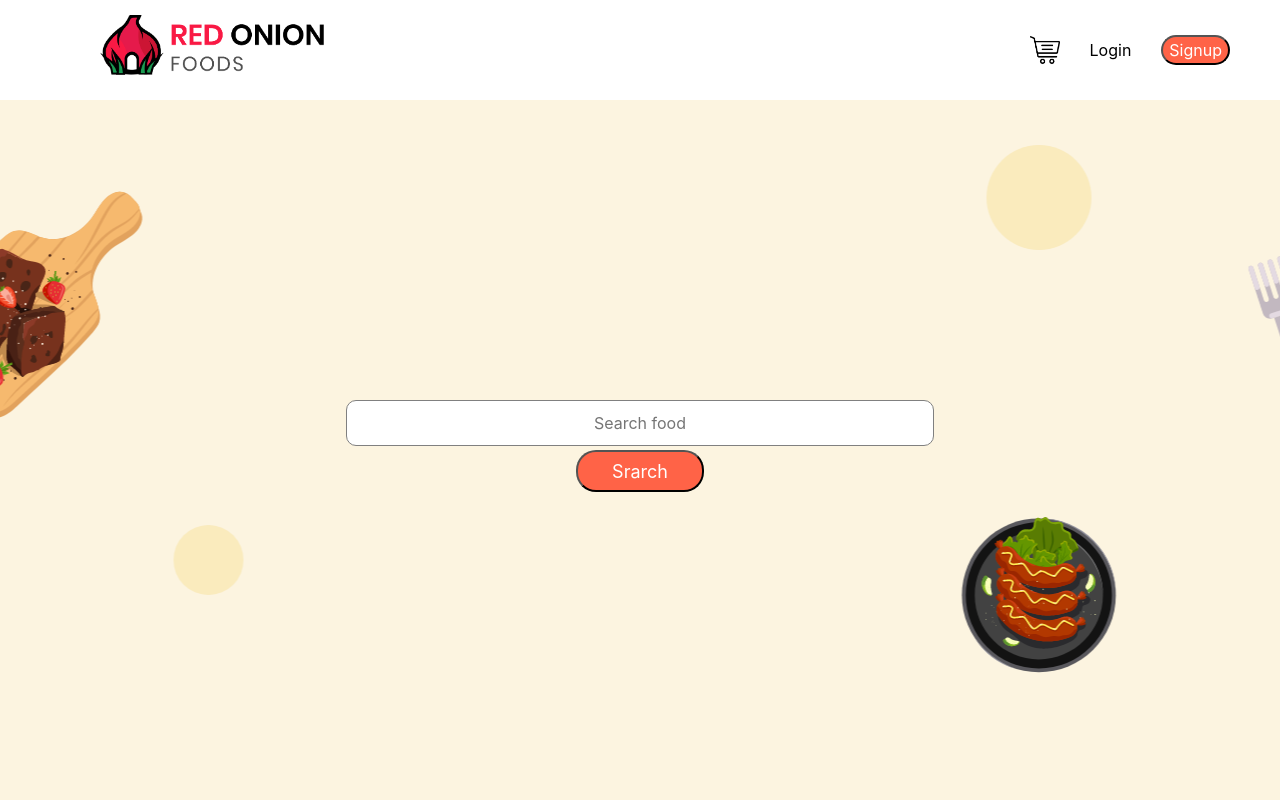
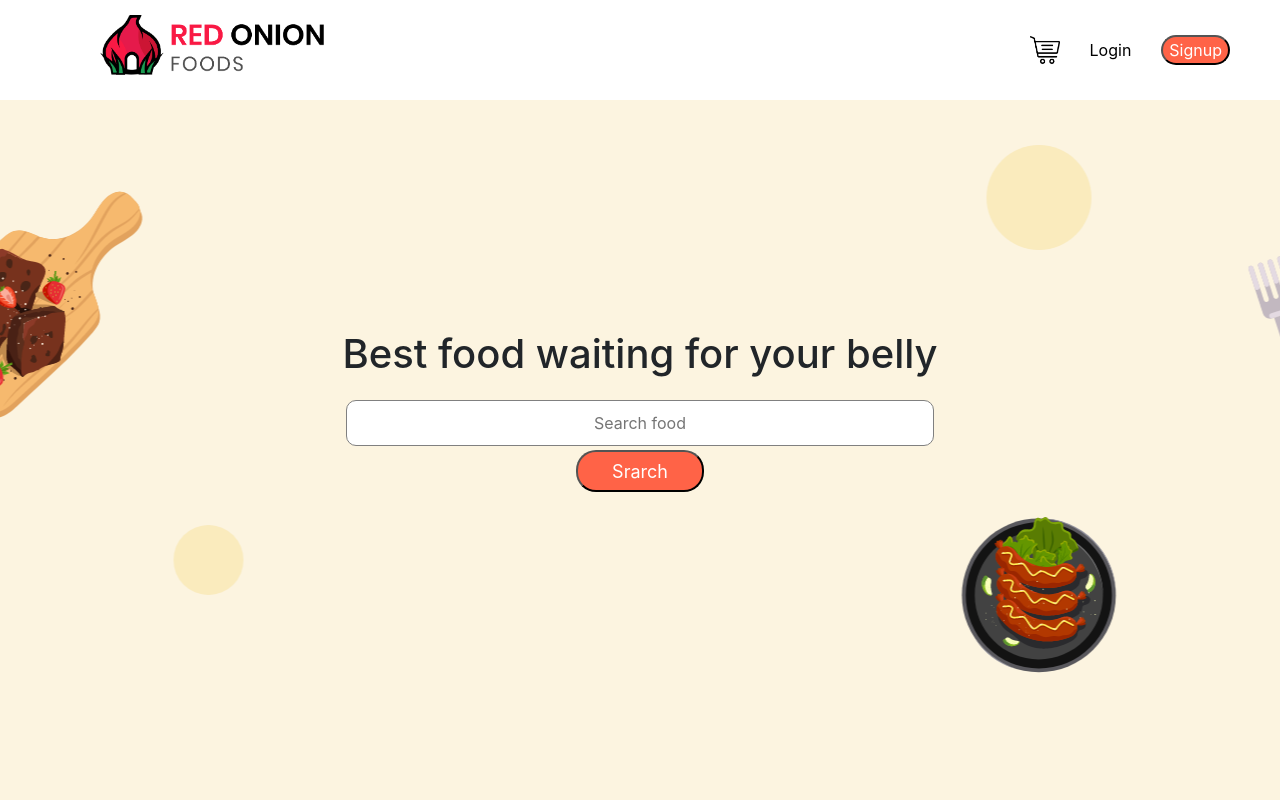
Before and after one commit to coderrafiul/red-onion, a React (Create React App) app: page / in a window 1280 px wide. Shown: the top 800 px of the page. Built offline with nearby package versions, Linux system fonts and the light colour scheme.

Commit message:
design corrected

```diff
--- a/src/Components/Search/Search.css
+++ b/src/Components/Search/Search.css
@@ -3,10 +3,14 @@
     background-image: url(../../images//bannerbackground.png);
     background-position: center;
     position: relative;
+    text-align: center;
 
 }
+h1{
+    position: absolute;
+    top: 230px;
 
-
+}
 .search input{
     position: absolute;
     display: block;
--- a/src/Components/Search/Search.js
+++ b/src/Components/Search/Search.js
@@ -4,7 +4,8 @@ import Banner from '../../images/bannerbackground.png';
 
 const Search = () => {
     return (
-        <div className="banner">
+        <div className="banner d-flex justify-content-center">
+          <h1>Best food waiting for your belly</h1>
           <form className="search">
           <input type="text" placeholder="Search food"/>
           <button className="banner-btn">Srarch</button>
```
